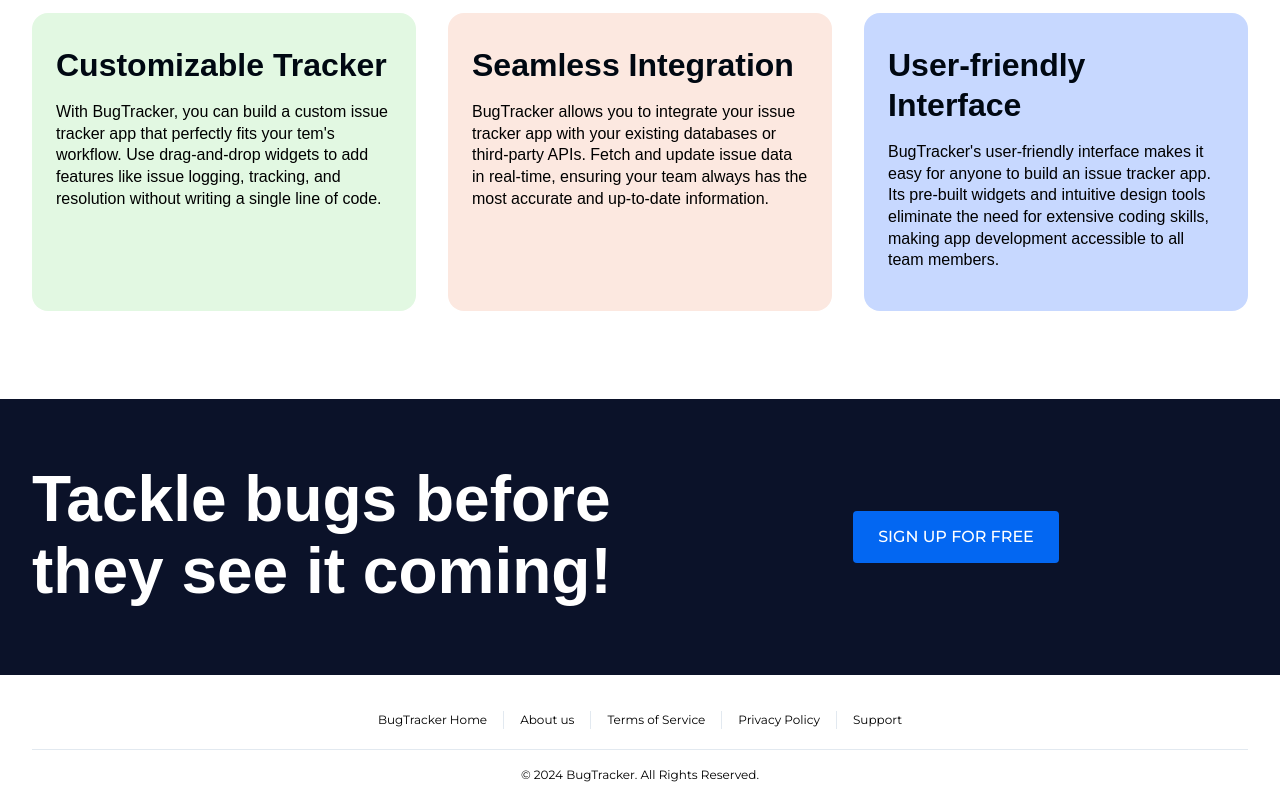
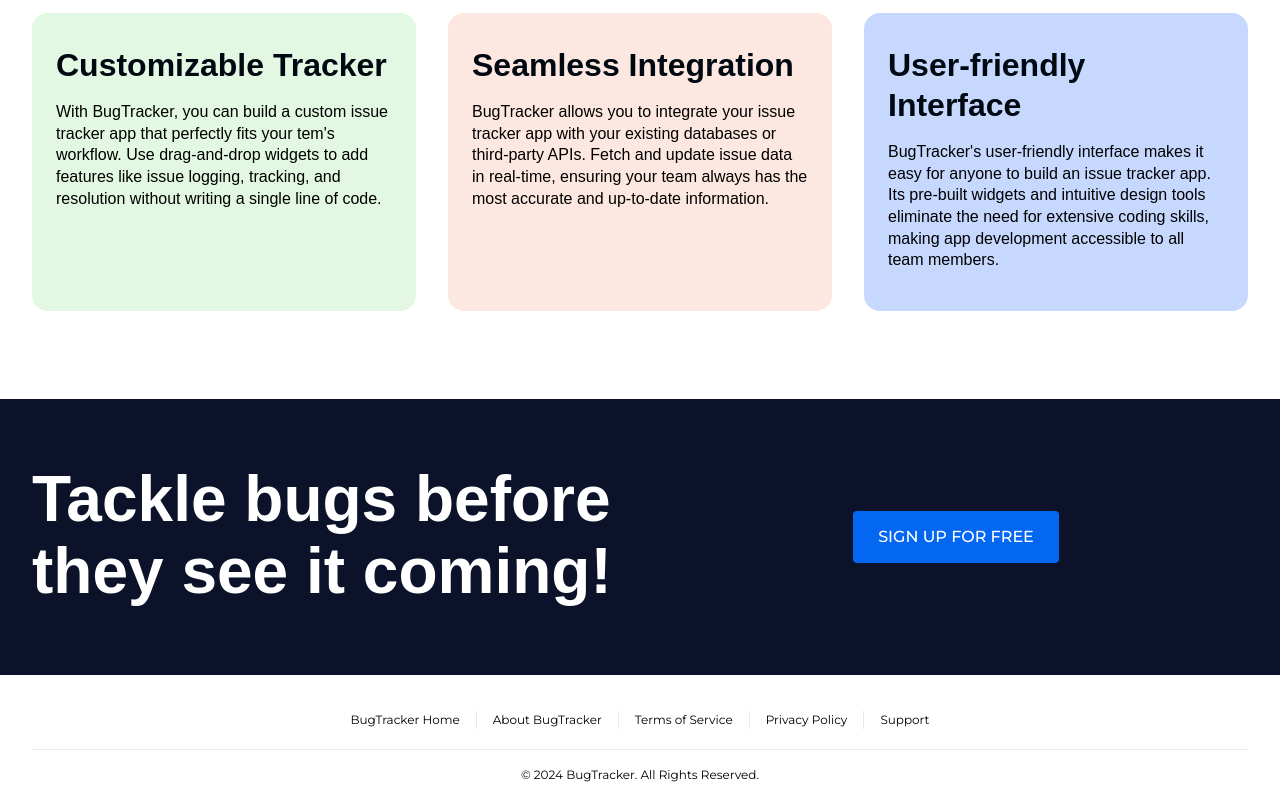
Before and after one commit to Tnaike/bug-tracker, a Next.js app: page / in a window 1280 px wide. Shown: the part 900-1700 px from the top of the page. Built offline with nearby package versions, Linux system fonts and the light colour scheme.

Commit message:
Create signup layout

```diff
--- /dev/null
+++ b/src/app/(auth)/signup/layout.tsx
@@ -0,0 +1,3 @@
+export default function SignUpLayout({children}: {children: React.ReactNode}) {
+    return children;
+}
--- a/src/app/globals.css
+++ b/src/app/globals.css
@@ -1,3 +1,5 @@
+@import url('https://fonts.googleapis.com/css2?family=Montserrat:wght@300;400;500;600;700;800;900&display=swap');
+
 @tailwind base;
 @tailwind components;
 @tailwind utilities;
--- a/src/shared/components/Footer/index.tsx
+++ b/src/shared/components/Footer/index.tsx
@@ -9,7 +9,7 @@
             <Link href='/'>BugTracker Home</Link>
           </li>
           <li className='px-4 max-sm:py-1 sm:border-r hover:text-blue-300'>
-            <Link href='/'>About us</Link>
+            <Link href='/'>About BugTracker</Link>
           </li>
           <li className='px-4 max-sm:py-1 sm:border-r hover:text-blue-300'>
             <Link href='/'>Terms of Service</Link>
```
Also changed, not shown: src/app/(auth)/signup/index.tsx (added).
